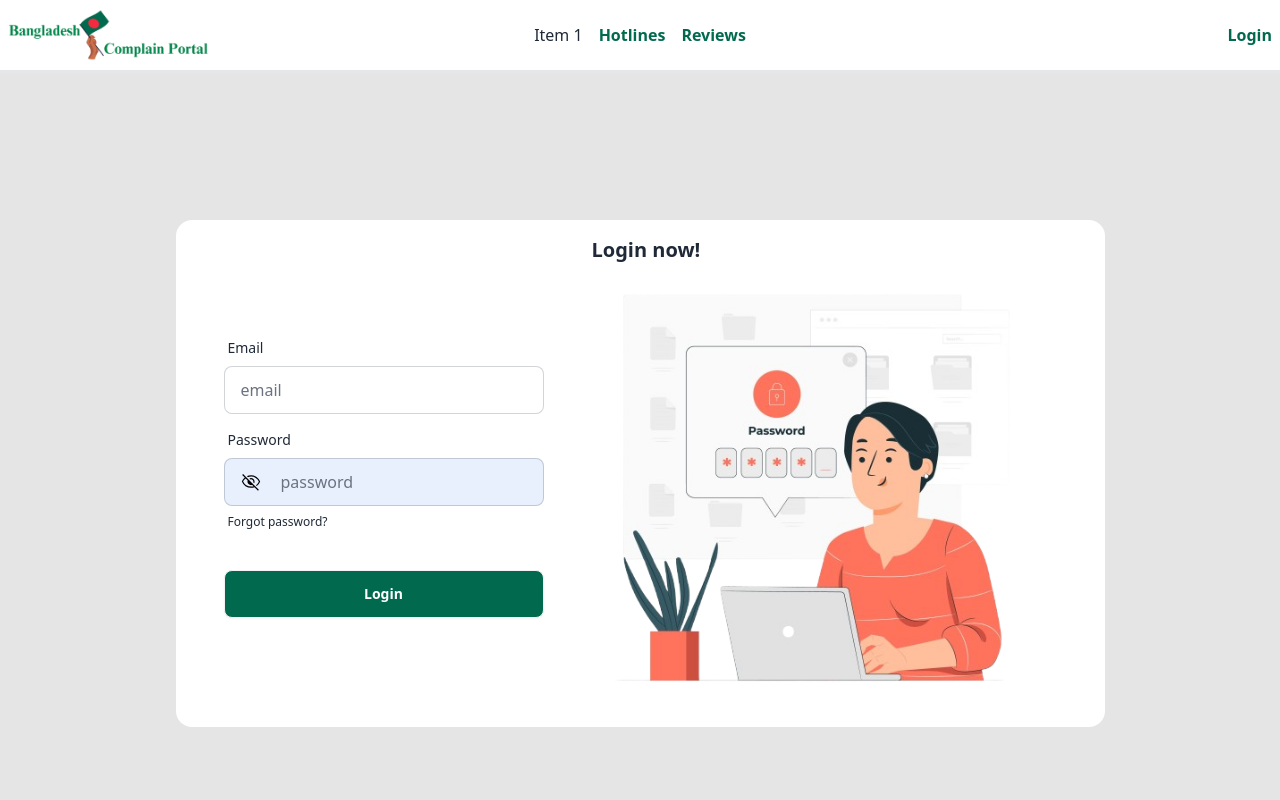
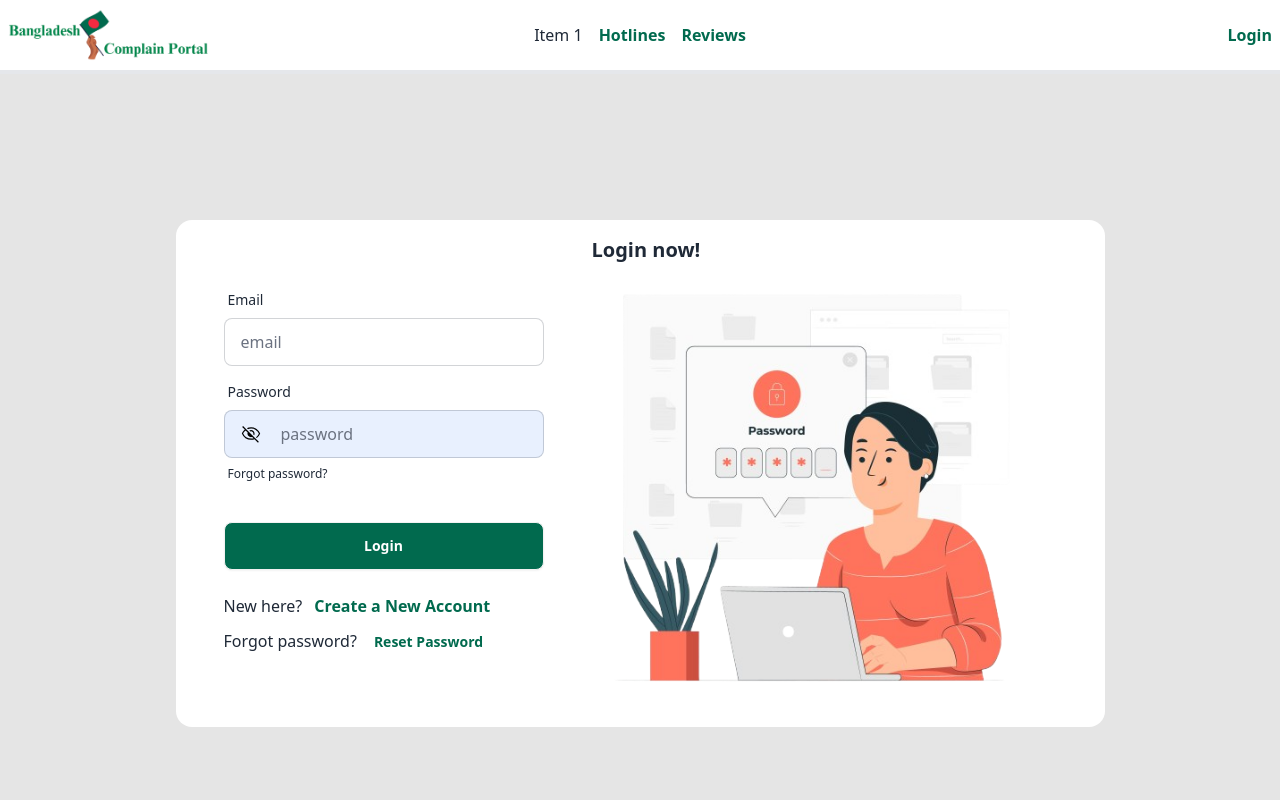
Before and after one commit to Sawom/Bangladesh_Complaint_Portal, a React (Vite) app: page /login in a window 1280 px wide. Shown: the top 800 px of the page. Built offline with nearby package versions, Linux system fonts and the light colour scheme; no server answers.

Commit message:
login reg updated

```diff
--- a/src/Authentication/useFirebase/useFirebase.jsx
+++ b/src/Authentication/useFirebase/useFirebase.jsx
@@ -1,9 +1,7 @@
 import {
-  createUserWithEmailAndPassword,
   getAuth,
   onAuthStateChanged,
   sendEmailVerification,
-  sendPasswordResetEmail,
   signInWithEmailAndPassword,
   signOut,
 } from "firebase/auth";
@@ -64,37 +62,6 @@ const useFirebase = () => {
       });
   };
 
-  // reset password
-  const resetPassword = async () => {
-    if (email) {
-      await sendPasswordResetEmail(auth, email)
-        .then((result) => {
-          Swal.fire({
-            title: "Email sent. Check your email.",
-            showClass: {
-              popup: "animate__animated animate__fadeInDown",
-            },
-            hideClass: {
-              popup: "animate__animated animate__fadeOutUp",
-            },
-          });
-        })
-        .catch((error) => {
-          setError(error.message);
-        });
-    } else {
-      Swal.fire({
-        title: "Please enter your email address",
-        showClass: {
-          popup: "animate__animated animate__fadeInDown",
-        },
-        hideClass: {
-          popup: "animate__animated animate__fadeOutUp",
-        },
-      });
-    }
-  };
-
   // logout user
   const logoutUser = () => {
     signOut(auth)
@@ -116,7 +83,6 @@ const useFirebase = () => {
     setLoading,
     logoutUser,
     handleLogin,
-    resetPassword,
     verifyEmail,
   };
 };
--- a/src/Pages/Login/Login.jsx
+++ b/src/Pages/Login/Login.jsx
@@ -1,5 +1,7 @@
+import { sendPasswordResetEmail } from "firebase/auth";
 import React, { useState } from "react";
-import { useLocation, useNavigate } from "react-router-dom";
+import { Link, useLocation, useNavigate } from "react-router-dom";
+import Swal from "sweetalert2";
 import eyeClosed from "../../assets/others/eye_closed.svg";
 import eyeOpen from "../../assets/others/eye_open.svg";
 import login from "../../assets/others/login.png";
@@ -9,7 +11,7 @@ const Login = () => {
   const [isPasswordVisible, setIsPasswordVisible] = useState(false);
   const [email, setEmail] = useState("");
   const [password, setPassword] = useState("");
-  const { user, handleLogin, resetPassword,error, setError } = useFirebase();
+  const { user, handleLogin, error, auth, setError } = useFirebase();
 
   // after login load previous page
   const navigate = useNavigate();
@@ -35,14 +37,40 @@ const Login = () => {
   const handleUserLogin = (event) => {
     event.preventDefault();
     handleLogin(email, password);
-    setError('');
-    navigate(from, {replace: true});
+    setError("");
+    navigate(from, { replace: true });
   };
 
   // reset password
-  const handleResetPassword = (event)=>{
-    resetPassword();
-  }
+  const resetPassword = async () => {
+    if (email) {
+      await sendPasswordResetEmail(auth, email)
+        .then((result) => {
+          Swal.fire({
+            title: "Email sent. Check your email.",
+            showClass: {
+              popup: "animate__animated animate__fadeInDown",
+            },
+            hideClass: {
+              popup: "animate__animated animate__fadeOutUp",
+            },
+          });
+        })
+        .catch((error) => {
+          setError(error.message);
+        });
+    } else {
+      Swal.fire({
+        title: "Please enter your email address",
+        showClass: {
+          popup: "animate__animated animate__fadeInDown",
+        },
+        hideClass: {
+          popup: "animate__animated animate__fadeOutUp",
+        },
+      });
+    }
+  };
 
   return (
     <div style={{ backgroundColor: "#E5E5E5" }}>
@@ -60,7 +88,7 @@ const Login = () => {
 
           {/* 2nd part  */}
           <div className="card w-full max-w-sm shrink-0 ">
-            <form className="card-body" onSubmit={handleUserLogin}   >
+            <form className="card-body" onSubmit={handleUserLogin}>
               {/* email */}
               <div className="form-control">
                 <label className="label">
@@ -118,8 +146,26 @@ const Login = () => {
                 >
                   Login
                 </button>
-              {/* error */}
-              <p className='text-red-600' > {error} </p>
+                {/* error */}
+                <p className="text-red-600"> {error} </p>
+                <br />
+                <p> New here?
+                  <Link to="/register">
+                    <span className="font-bold px-3" style={{ color: "#016A4E" }}>
+                      Create a New Account
+                    </span>
+                  </Link>
+                </p>
+                {/* reset password */}
+                <p>
+                  Forgot password?
+                  <button
+                    onClick={resetPassword}
+                    className="btn btn-link font-bold "
+                    style={{ textDecoration: "none", color: "#016A4E" }} >
+                    Reset Password
+                  </button>
+                </p>
               </div>
             </form>
           </div>
--- a/src/Pages/Registration/Registration.jsx
+++ b/src/Pages/Registration/Registration.jsx
@@ -2,8 +2,7 @@ import axios from "axios";
 import { createUserWithEmailAndPassword } from "firebase/auth";
 import React, { useEffect, useState } from "react";
 import { useForm } from "react-hook-form";
-import { useNavigate } from "react-router-dom";
-import Swal from "sweetalert2";
+import { Link, useNavigate } from "react-router-dom";
 import eyeClosed from "../../assets/others/eye_closed.svg";
 import eyeOpen from "../../assets/others/eye_open.svg";
 import reg from "../../assets/others/signup.png";
@@ -259,6 +258,7 @@ const Registration = () => {
               </div>
               {/* error */}
               <p className="text-red-600"> {error} </p>
+              <p>Already registered? <Link to='/login'> <span className='font-bold ' style={{ color: "#016A4E" }} >Go to LogIn</span>  </Link> </p>
             </form>
           </div>
 
```
